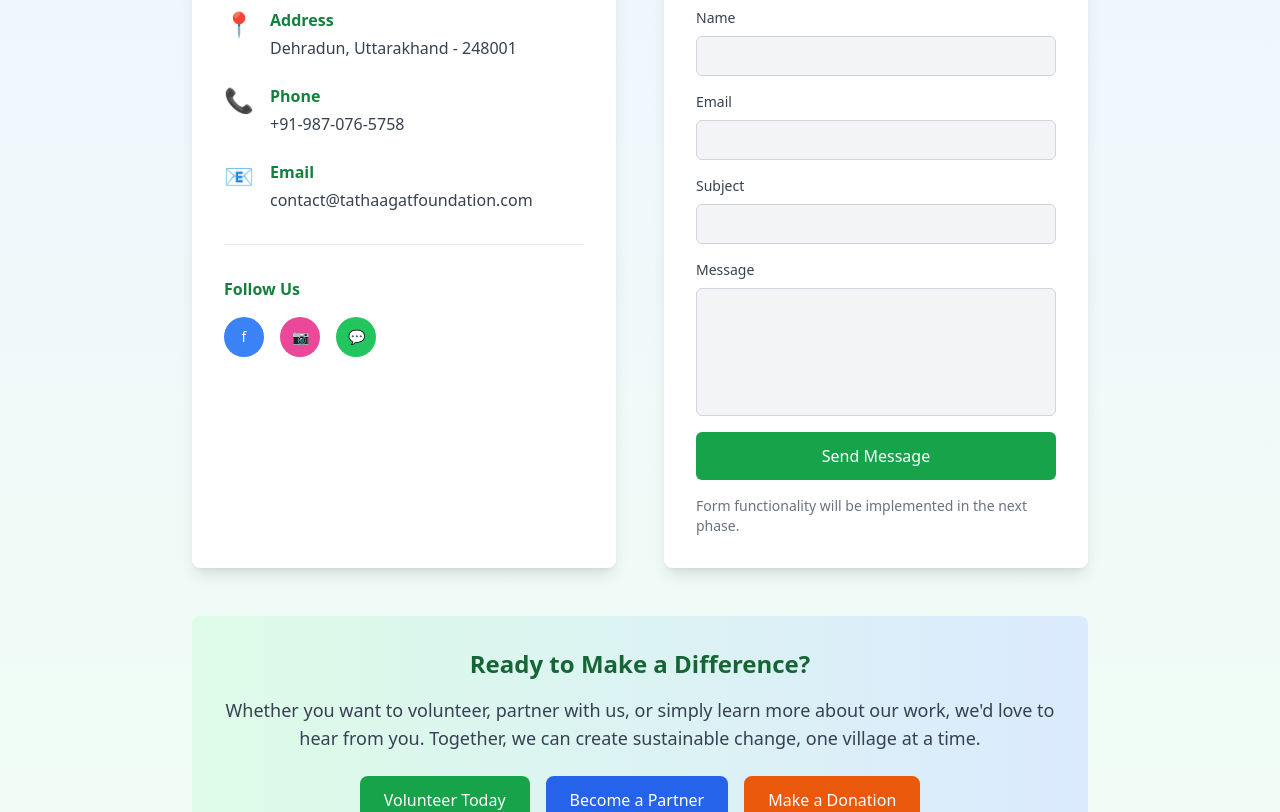
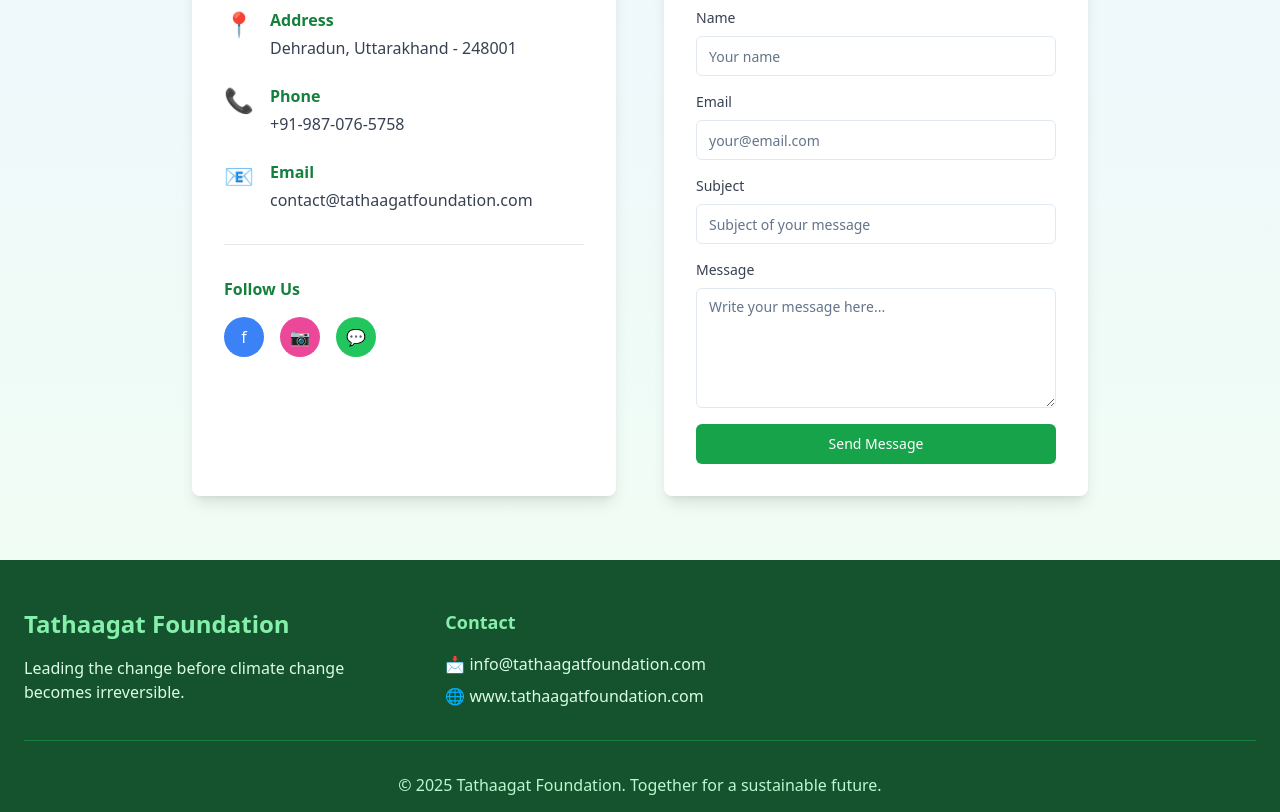
Before and after one commit to SarcasticWala/Tathaagat, a React (Vite) app: page /contact in a window 1280 px wide. Shown: the part 320-1132 px from the top of the page. Built offline with nearby package versions, Linux system fonts and the light colour scheme.

Commit message:
contact form

```diff
--- a/src/pages/Contact.tsx
+++ b/src/pages/Contact.tsx
@@ -1,45 +1,204 @@
+// const Contact = () => {
+//   return (
+//     <div className="min-h-screen bg-gradient-to-b from-blue-50 to-green-50">
+//       <div className="container mx-auto px-6 py-16">
+//         <h1 className="text-4xl md:text-5xl font-bold text-green-800 mb-12 text-center">
+//           Contact Us
+//         </h1>
+
+//         <div className="max-w-4xl mx-auto">
+//           <div className="grid md:grid-cols-2 gap-12">
+//             {/* Contact Information */}
+//             <div className="bg-white rounded-lg shadow-lg p-8">
+//               <h2 className="text-2xl font-bold text-green-800 mb-6">Get In Touch</h2>
+
+//               <div className="space-y-6">
+//                 <div className="flex items-start space-x-4">
+//                   <div className="text-2xl">📍</div>
+//                   <div>
+//                     <h3 className="font-semibold text-green-700 mb-1">Address</h3>
+//                     <p className="text-gray-700">
+//                       Dehradun, Uttarakhand - 248001
+//                     </p>
+//                   </div>
+//                 </div>
+
+//                 <div className="flex items-start space-x-4">
+//                   <div className="text-2xl">📞</div>
+//                   <div>
+//                     <h3 className="font-semibold text-green-700 mb-1">Phone</h3>
+//                     <p className="text-gray-700">
+//                       +91-987-076-5758
+//                     </p>
+//                   </div>
+//                 </div>
+
+//                 <div className="flex items-start space-x-4">
+//                   <div className="text-2xl">📧</div>
+//                   <div>
+//                     <h3 className="font-semibold text-green-700 mb-1">Email</h3>
+//                     <p className="text-gray-700">
+//                       contact@tathaagatfoundation.com
+//                     </p>
+//                   </div>
+//                 </div>
+//               </div>
+
+//               <div className="mt-8 pt-8 border-t border-gray-200">
+//                 <h3 className="font-semibold text-green-700 mb-4">Follow Us</h3>
+//                 <div className="flex space-x-4">
+//                   <div className="w-10 h-10 bg-blue-500 rounded-full flex items-center justify-center text-white cursor-pointer hover:bg-blue-600 transition-colors">
+//                     <span className="text-sm">f</span>
+//                   </div>
+//                   <div className="w-10 h-10 bg-pink-500 rounded-full flex items-center justify-center text-white cursor-pointer hover:bg-pink-600 transition-colors">
+//                     <span className="text-sm">📷</span>
+//                   </div>
+//                   <div className="w-10 h-10 bg-green-500 rounded-full flex items-center justify-center text-white cursor-pointer hover:bg-green-600 transition-colors">
+//                     <span className="text-sm">💬</span>
+//                   </div>
+//                 </div>
+//               </div>
+//             </div>
+
+//             {/* Contact Form Placeholder */}
+//             <div className="bg-white rounded-lg shadow-lg p-8">
+//               <h2 className="text-2xl font-bold text-green-800 mb-6">Send us a Message</h2>
+
+//               <div className="space-y-4">
+//                 <div>
+//                   <label className="block text-sm font-medium text-gray-700 mb-2">Name</label>
+//                   <div className="w-full h-10 bg-gray-100 rounded-md border border-gray-300"></div>
+//                 </div>
+
+//                 <div>
+//                   <label className="block text-sm font-medium text-gray-700 mb-2">Email</label>
+//                   <div className="w-full h-10 bg-gray-100 rounded-md border border-gray-300"></div>
+//                 </div>
+
+//                 <div>
+//                   <label className="block text-sm font-medium text-gray-700 mb-2">Subject</label>
+//                   <div className="w-full h-10 bg-gray-100 rounded-md border border-gray-300"></div>
+//                 </div>
+
+//                 <div>
+//                   <label className="block text-sm font-medium text-gray-700 mb-2">Message</label>
+//                   <div className="w-full h-32 bg-gray-100 rounded-md border border-gray-300"></div>
+//                 </div>
+
+//                 <div className="w-full h-12 bg-green-600 rounded-md flex items-center justify-center text-white font-medium cursor-pointer hover:bg-green-700 transition-colors">
+//                   Send Message
+//                 </div>
+//               </div>
+
+//               <p className="text-sm text-gray-500 mt-4">
+//                 Form functionality will be implemented in the next phase.
+//               </p>
+//             </div>
+//           </div>
+
+//           {/* Additional Information */}
+//           <div className="mt-12 bg-gradient-to-r from-green-100 to-blue-100 rounded-lg p-8 text-center">
+//             <h2 className="text-2xl font-bold text-green-800 mb-4">
+//               Ready to Make a Difference?
+//             </h2>
+//             <p className="text-lg text-gray-700 mb-6">
+//               Whether you want to volunteer, partner with us, or simply learn more about our work,
+//               we'd love to hear from you. Together, we can create sustainable change, one village at a time.
+//             </p>
+//             <div className="flex flex-wrap justify-center gap-4">
+//               <button className="bg-green-600 hover:bg-green-700 text-white px-6 py-3 rounded-lg font-medium transition-colors" onClick={() => window.location.href = '/get-involved'}>
+//                 Volunteer Today
+//               </button>
+//               <button className="bg-blue-600 hover:bg-blue-700 text-white px-6 py-3 rounded-lg font-medium transition-colors" onClick={() => window.location.href = '/get-involved'}>
+//                 Become a Partner
+//               </button>
+//               <button className="bg-orange-600 hover:bg-orange-700 text-white px-6 py-3 rounded-lg font-medium transition-colors" onClick={() => window.scrollTo({ top: 0, behavior: 'smooth' })}>
+//                 Make a Donation
+//               </button>
+//             </div>
+//           </div>
+//         </div>
+//       </div>
+//     </div>
+//   );
+// };
+
+// export default Contact;
+import { useState } from "react";
+import { Input } from "@/components/ui/input";
+import { Textarea } from "@/components/ui/textarea";
+import { Button } from "@/components/ui/button";
+import { useToast } from "@/hooks/use-toast";
+
 const Contact = () => {
+  const [formData, setFormData] = useState({
+    name: "",
+    email: "",
+    subject: "",
+    message: ""
+  });
+  const [isSubmitting, setIsSubmitting] = useState(false);
+  const { toast } = useToast();
+
+  const handleChange = (field: string, value: string) => {
+    setFormData(prev => ({ ...prev, [field]: value }));
+  };
+
+  const handleSubmit = async (e: React.FormEvent) => {
+    e.preventDefault();
+    setIsSubmitting(true);
+
+    try {
+      const response = await fetch("http://localhost:5000/api/contact", {
+        method: "POST",
+        headers: { "Content-Type": "application/json" },
+        body: JSON.stringify(formData)
+      });
+
+      const data = await response.json();
+
+      if (response.ok) {
+        toast({ title: "Success", description: "Message sent successfully!" });
+        setFormData({ name: "", email: "", subject: "", message: "" });
+      } else {
+        toast({ title: "Error", description: data.error || "Failed to send message." });
+      }
+    } catch (error) {
+      toast({ title: "Network Error", description: "Could not reach the server." });
+    } finally {
+      setIsSubmitting(false);
+    }
+  };
+
   return (
     <div className="min-h-screen bg-gradient-to-b from-blue-50 to-green-50">
       <div className="container mx-auto px-6 py-16">
-        <h1 className="text-4xl md:text-5xl font-bold text-green-800 mb-12 text-center">
-          Contact Us
-        </h1>
-
+        <h1 className="text-4xl md:text-5xl font-bold text-green-800 mb-12 text-center">Contact Us</h1>
         <div className="max-w-4xl mx-auto">
           <div className="grid md:grid-cols-2 gap-12">
             {/* Contact Information */}
             <div className="bg-white rounded-lg shadow-lg p-8">
               <h2 className="text-2xl font-bold text-green-800 mb-6">Get In Touch</h2>
-
               <div className="space-y-6">
                 <div className="flex items-start space-x-4">
                   <div className="text-2xl">📍</div>
                   <div>
                     <h3 className="font-semibold text-green-700 mb-1">Address</h3>
-                    <p className="text-gray-700">
-                      Dehradun, Uttarakhand - 248001
-                    </p>
+                    <p className="text-gray-700">Dehradun, Uttarakhand - 248001</p>
                   </div>
                 </div>
-
                 <div className="flex items-start space-x-4">
                   <div className="text-2xl">📞</div>
                   <div>
                     <h3 className="font-semibold text-green-700 mb-1">Phone</h3>
-                    <p className="text-gray-700">
-                      +91-987-076-5758
-                    </p>
+                    <p className="text-gray-700">+91-987-076-5758</p>
                   </div>
                 </div>
-
                 <div className="flex items-start space-x-4">
                   <div className="text-2xl">📧</div>
                   <div>
                     <h3 className="font-semibold text-green-700 mb-1">Email</h3>
-                    <p className="text-gray-700">
-                      contact@tathaagatfoundation.com
-                    </p>
+                    <p className="text-gray-700">contact@tathaagatfoundation.com</p>
                   </div>
                 </div>
               </div>
@@ -47,74 +206,65 @@ const Contact = () => {
               <div className="mt-8 pt-8 border-t border-gray-200">
                 <h3 className="font-semibold text-green-700 mb-4">Follow Us</h3>
                 <div className="flex space-x-4">
-                  <div className="w-10 h-10 bg-blue-500 rounded-full flex items-center justify-center text-white cursor-pointer hover:bg-blue-600 transition-colors">
-                    <span className="text-sm">f</span>
-                  </div>
-                  <div className="w-10 h-10 bg-pink-500 rounded-full flex items-center justify-center text-white cursor-pointer hover:bg-pink-600 transition-colors">
-                    <span className="text-sm">📷</span>
-                  </div>
-                  <div className="w-10 h-10 bg-green-500 rounded-full flex items-center justify-center text-white cursor-pointer hover:bg-green-600 transition-colors">
-                    <span className="text-sm">💬</span>
-                  </div>
+                  <div className="w-10 h-10 bg-blue-500 rounded-full flex items-center justify-center text-white cursor-pointer hover:bg-blue-600 transition-colors">f</div>
+                  <div className="w-10 h-10 bg-pink-500 rounded-full flex items-center justify-center text-white cursor-pointer hover:bg-pink-600 transition-colors">📷</div>
+                  <div className="w-10 h-10 bg-green-500 rounded-full flex items-center justify-center text-white cursor-pointer hover:bg-green-600 transition-colors">💬</div>
                 </div>
               </div>
             </div>
 
-            {/* Contact Form Placeholder */}
+            {/* Contact Form */}
             <div className="bg-white rounded-lg shadow-lg p-8">
               <h2 className="text-2xl font-bold text-green-800 mb-6">Send us a Message</h2>
-
-              <div className="space-y-4">
+              <form onSubmit={handleSubmit} className="space-y-4">
                 <div>
                   <label className="block text-sm font-medium text-gray-700 mb-2">Name</label>
-                  <div className="w-full h-10 bg-gray-100 rounded-md border border-gray-300"></div>
+                  <Input
+                    type="text"
+                    value={formData.name}
+                    onChange={(e) => handleChange("name", e.target.value)}
+                    placeholder="Your name"
+                    required
+                  />
                 </div>
-
                 <div>
                   <label className="block text-sm font-medium text-gray-700 mb-2">Email</label>
-                  <div className="w-full h-10 bg-gray-100 rounded-md border border-gray-300"></div>
+                  <Input
+                    type="email"
+                    value={formData.email}
+                    onChange={(e) => handleChange("email", e.target.value)}
+                    placeholder="your@email.com"
+                    required
+                  />
                 </div>
-
                 <div>
                   <label className="block text-sm font-medium text-gray-700 mb-2">Subject</label>
-                  <div className="w-full h-10 bg-gray-100 rounded-md border border-gray-300"></div>
+                  <Input
+                    type="text"
+                    value={formData.subject}
+                    onChange={(e) => handleChange("subject", e.target.value)}
+                    placeholder="Subject of your message"
+                    required
+                  />
                 </div>
-
                 <div>
                   <label className="block text-sm font-medium text-gray-700 mb-2">Message</label>
-                  <div className="w-full h-32 bg-gray-100 rounded-md border border-gray-300"></div>
+                  <Textarea
+                    value={formData.message}
+                    onChange={(e) => handleChange("message", e.target.value)}
+                    placeholder="Write your message here..."
+                    className="min-h-[120px]"
+                    required
+                  />
                 </div>
-
-                <div className="w-full h-12 bg-green-600 rounded-md flex items-center justify-center text-white font-medium cursor-pointer hover:bg-green-700 transition-colors">
-                  Send Message
-                </div>
-              </div>
-
-              <p className="text-sm text-gray-500 mt-4">
-                Form functionality will be implemented in the next phase.
-              </p>
-            </div>
-          </div>
-
-          {/* Additional Information */}
-          <div className="mt-12 bg-gradient-to-r from-green-100 to-blue-100 rounded-lg p-8 text-center">
-            <h2 className="text-2xl font-bold text-green-800 mb-4">
-              Ready to Make a Difference?
-            </h2>
-            <p className="text-lg text-gray-700 mb-6">
-              Whether you want to volunteer, partner with us, or simply learn more about our work,
-              we'd love to hear from you. Together, we can create sustainable change, one village at a time.
-            </p>
-            <div className="flex flex-wrap justify-center gap-4">
-              <button className="bg-green-600 hover:bg-green-700 text-white px-6 py-3 rounded-lg font-medium transition-colors" onClick={() => window.location.href = '/get-involved'}>
-                Volunteer Today
-              </button>
-              <button className="bg-blue-600 hover:bg-blue-700 text-white px-6 py-3 rounded-lg font-medium transition-colors" onClick={() => window.location.href = '/get-involved'}>
-                Become a Partner
-              </button>
-              <button className="bg-orange-600 hover:bg-orange-700 text-white px-6 py-3 rounded-lg font-medium transition-colors" onClick={() => window.scrollTo({ top: 0, behavior: 'smooth' })}>
-                Make a Donation
-              </button>
+                <Button
+                  type="submit"
+                  className="w-full bg-green-600 hover:bg-green-700 text-white"
+                  disabled={isSubmitting}
+                >
+                  {isSubmitting ? "Sending..." : "Send Message"}
+                </Button>
+              </form>
             </div>
           </div>
         </div>
```
Also changed, not shown: 2 other files (tests, documents, lock files or other folders).
